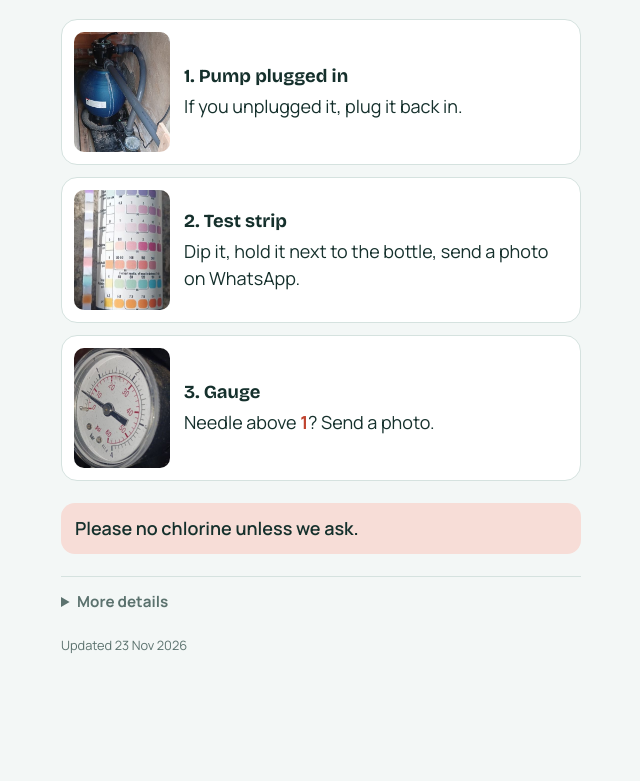
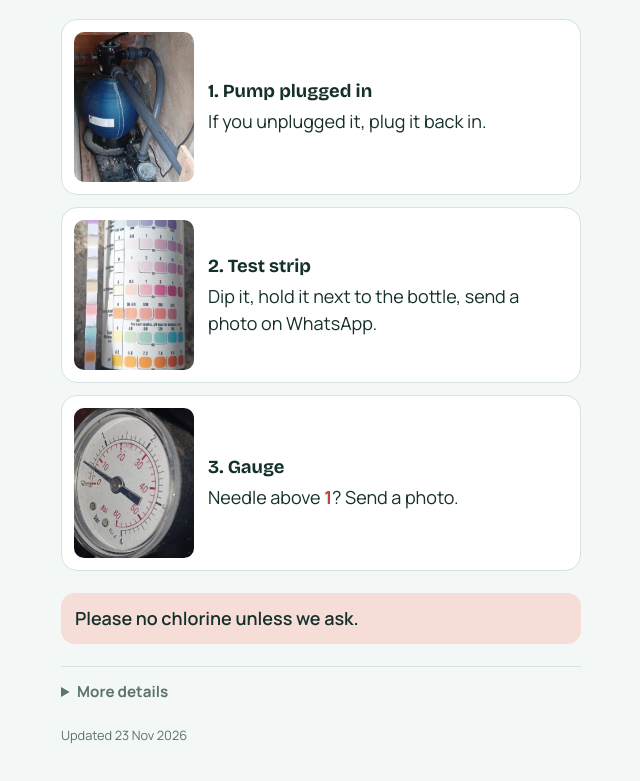
Before and after one commit to dennishieke-pool/pool, a plain HTML site: page index.html in a window 1280 px wide. Shown: the part 93-874 px from the top of the page, without its empty margins (319-959 px from the left). Before the commit the page ends 800 px from the top, so only its background shows below. Drawn offline with nearby package versions, Linux system fonts and the light colour scheme.

Commit message:
Vorschaubilder größer und antippbar
Co-Authored-By: Claude Opus 5.5 <noreply@anthropic.com>

```diff
--- a/index.html
+++ b/index.html
@@ -30,8 +30,8 @@ h2{font-size:1.25rem;font-weight:800}
 p{margin:0}
 .note{color:var(--muted)}
 .tasks{display:flex;flex-direction:column;gap:12px}
-.task{background:var(--surface);border:1px solid var(--line);border-radius:16px;padding:12px;display:grid;grid-template-columns:96px 1fr;gap:14px;align-items:center}
-.task img{width:96px;height:120px;object-fit:cover;border-radius:10px;display:block;max-width:100%}
+.task{background:var(--surface);border:1px solid var(--line);border-radius:16px;padding:12px;display:grid;grid-template-columns:120px 1fr;gap:14px;align-items:center}
+.task img{width:120px;height:150px;object-fit:cover;border-radius:10px;display:block;max-width:100%}
 .task b{font-family:var(--f-head);font-size:1.15rem;display:block;margin-bottom:2px}
 .red{color:var(--bad);font-weight:700}
 .stop{background:var(--bad-soft);border-radius:14px;padding:12px 14px;font-weight:600}
@@ -56,15 +56,15 @@ footer{font-size:.8rem;color:var(--muted)}
 
 <div class="tasks">
   <div class="task">
-    <img src="img/filter.jpg" alt="Pump and sand filter">
+    <a href="img/filter.jpg"><img src="img/filter.jpg" alt="Pump and sand filter"></a>
     <p><b>1. Pump plugged in</b>If you unplugged it, plug it back in.</p>
   </div>
   <div class="task">
-    <img src="img/strip.jpg" alt="Test strip next to the bottle">
+    <a href="img/strip.jpg"><img src="img/strip.jpg" alt="Test strip next to the bottle"></a>
     <p><b>2. Test strip</b>Dip it, hold it next to the bottle, send a photo on WhatsApp.</p>
   </div>
   <div class="task">
-    <img src="img/gauge.jpg" alt="Pressure gauge on the filter">
+    <a href="img/gauge.jpg"><img src="img/gauge.jpg" alt="Pressure gauge on the filter"></a>
     <p><b>3. Gauge</b>Needle above <span class="red">1</span>? Send a photo.</p>
   </div>
 </div>
```
